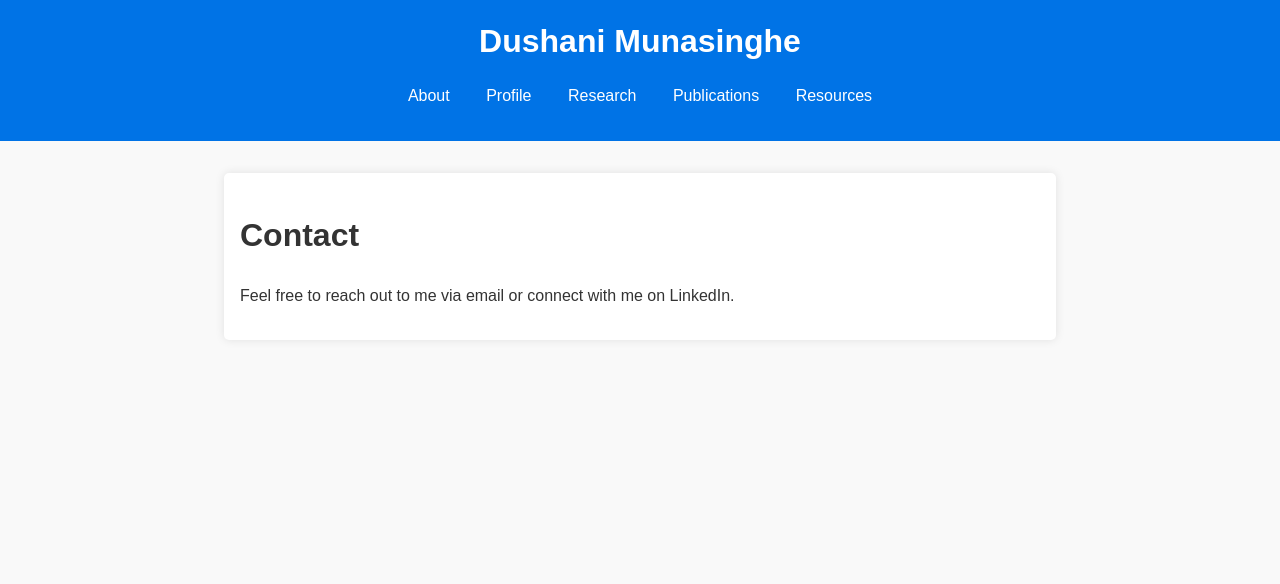
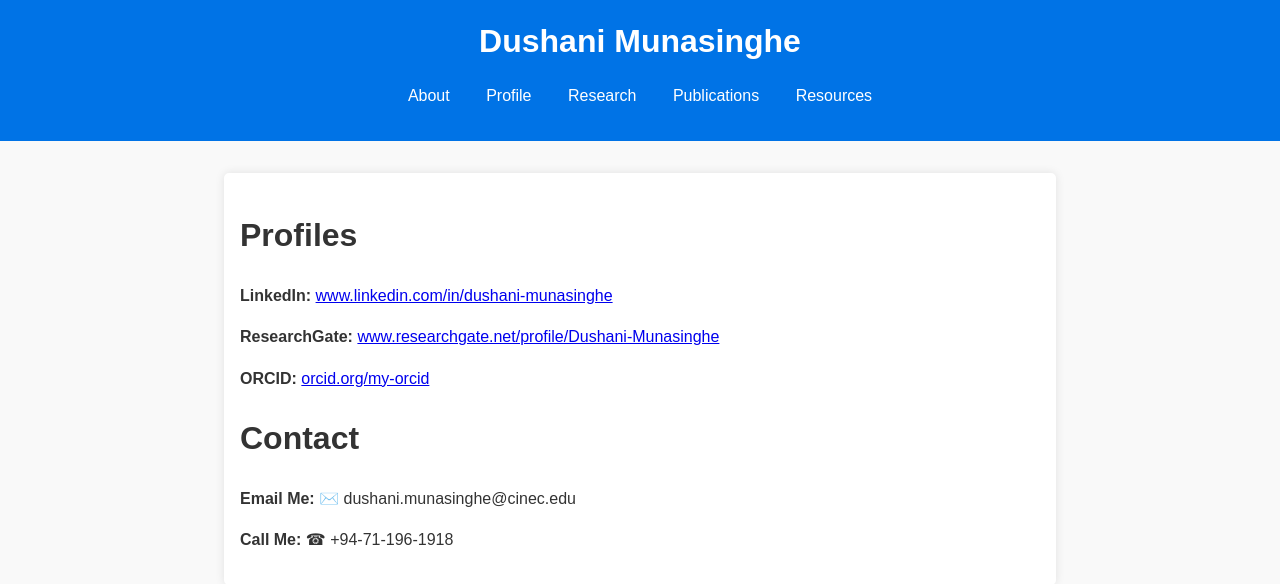
Before and after one commit to dushanimunasinghe/dushanimunasinghe.github.io, a Jekyll site: the page built from contact.md, in a window 1280 px wide. Shown: the top 584 px of the page. Built offline with Jekyll 4.4.1, drawn with Linux system fonts in a browser that asks for light colours.

Commit message:
Update contact.md

```diff
--- a/contact.md
+++ b/contact.md
@@ -3,6 +3,16 @@ layout: default
 title: Contact
 ---
 
+# Profiles
+
+**LinkedIn:** [www.linkedin.com/in/dushani-munasinghe](https://www.linkedin.com/in/dushani-munasinghe-2b2008146/)
+
+**ResearchGate:** [www.researchgate.net/profile/Dushani-Munasinghe](https://www.researchgate.net/profile/Dushani-Munasinghe?ev=hdr_xprf)
+
+**ORCID:** [orcid.org/my-orcid](https://orcid.org/my-orcid?orcid=0000-0002-0692-834X)
+
 # Contact
 
-Feel free to reach out to me via email or connect with me on LinkedIn.
+**Email Me:** ✉️ dushani.munasinghe@cinec.edu
+
+**Call Me:** ☎ +94-71-196-1918
```
